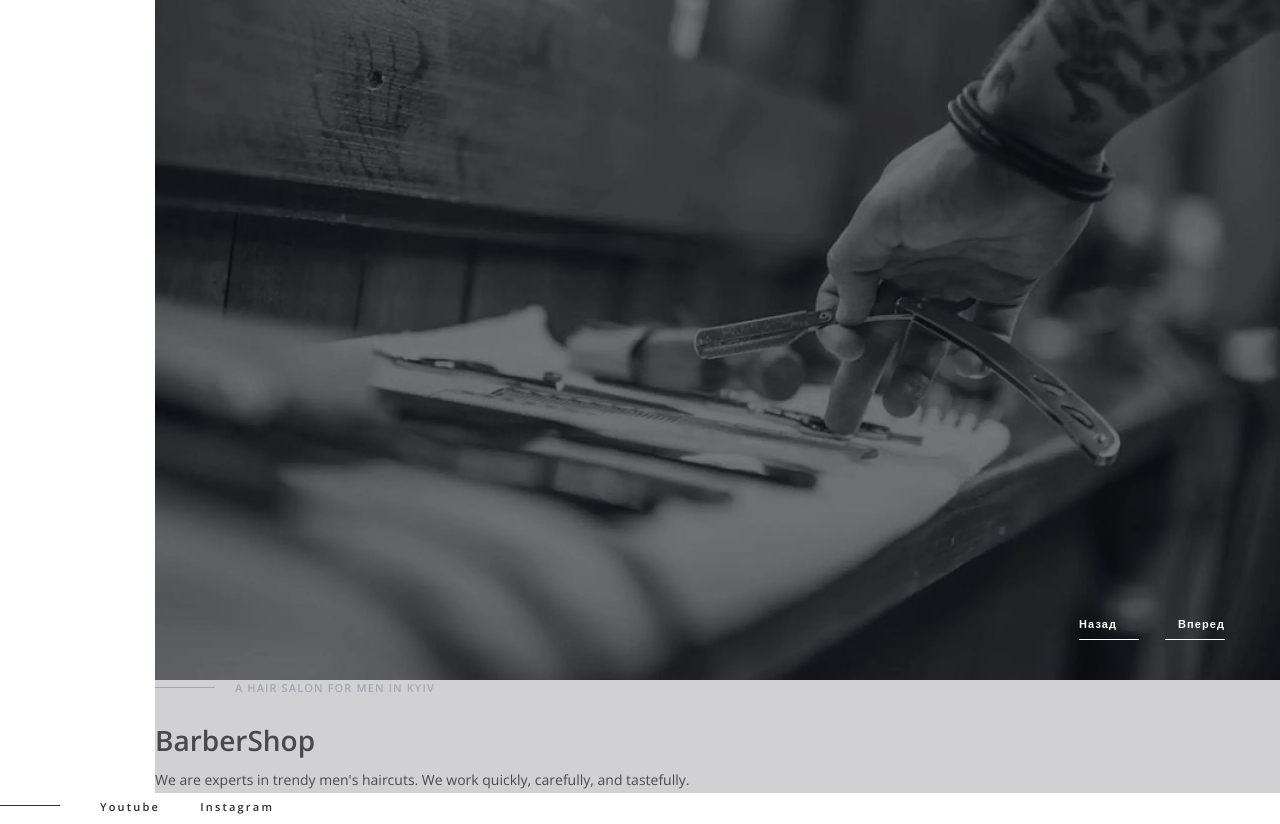
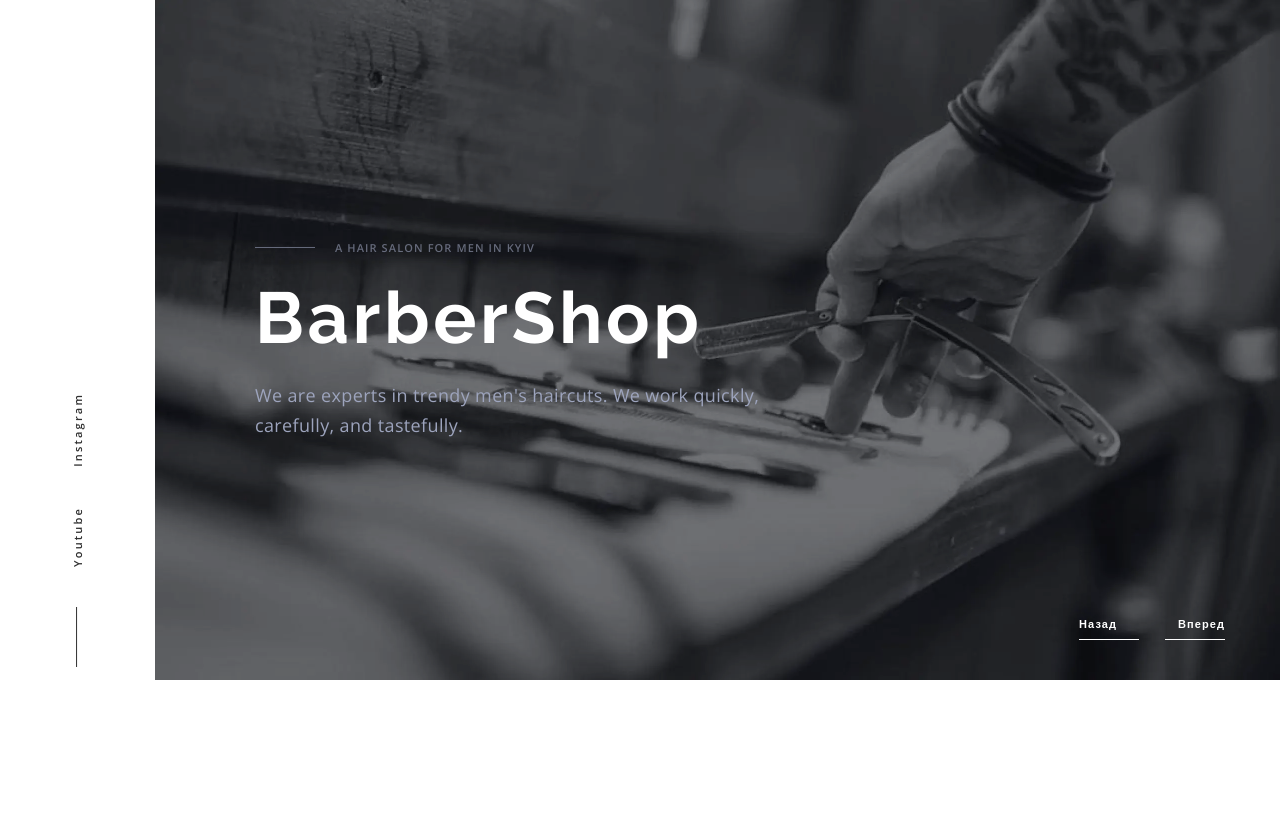
Before and after one commit to DmitryDr-dev/barbershop, a plain HTML site: page index.html in a window 1280 px wide. After the commit the page ends 800 px from the top, so only its background shows below. Drawn offline with nearby package versions, Linux system fonts and the light colour scheme.

Commit message:
feat: add hero styles

```diff
--- /dev/null
+++ b/scss/layouts/_hero.scss
@@ -0,0 +1,88 @@
+.hero {
+  position: relative;
+  margin-right: auto;
+  margin-left: auto;
+
+  @media screen and (max-width: 767.98px) {
+    max-width: 480px;
+  }
+
+  @media screen and (min-width: 768px) {
+    max-width: 768px;
+  }
+
+  @media screen and (min-width: 1280px) {
+    max-width: 1280px;
+  }
+}
+
+.hero__content {
+  position: absolute;
+  top: 50%;
+  z-index: 5;
+  transform: translateY(-50%);
+
+  @media screen and (max-width: 767.98px) {
+    left: 30px;
+    max-width: calc(100% / 4 * 3);
+  }
+
+  @media screen and (min-width: 768px) {
+    left: 120px;
+    max-width: calc(100% / 5 * 3);
+  }
+
+  @media screen and (min-width: 1280px) {
+    left: 100px;
+    max-width: calc(100% / 11 * 5);
+  }
+}
+
+.hero__title {
+  margin-bottom: 20px;
+  font-family: var(--title-font-family);
+  font-weight: 700;
+  font-size: 48px;
+  line-height: 1.167;
+  letter-spacing: 0.05em;
+  color: var(--title-text-color--light);
+
+  @media screen and (min-width: 1280px) {
+    font-size: 72px;
+    line-height: 1.181;
+  }
+}
+
+.hero__desc {
+  font-size: 16px;
+  line-height: 1.625;
+  letter-spacing: 0.02em;
+  color: var(--main-text-color--light);
+
+  @media screen and (min-width: 1280px) {
+    font-size: 18px;
+    line-height: 1.667;
+  }
+}
+
+.sidebar {
+  position: absolute;
+  top: 0;
+  bottom: 0;
+  left: 0;
+  display: flex;
+  justify-content: center;
+  align-items: flex-end;
+
+  @media screen and (max-width: 767.98px) {
+    display: none;
+  }
+
+  @media screen and (min-width: 768px) {
+    width: 155px;
+  }
+}
+
+.sidebar__socials {
+  transform: rotate(-90deg) translateX(50%);
+}
--- a/scss/styles.scss
+++ b/scss/styles.scss
@@ -13,3 +13,4 @@
 
 // layouts
 @import './layouts/section';
+@import './layouts/hero';
```
Also changed, not shown: css/styles.css, css/styles.min.css, 2 other files.
